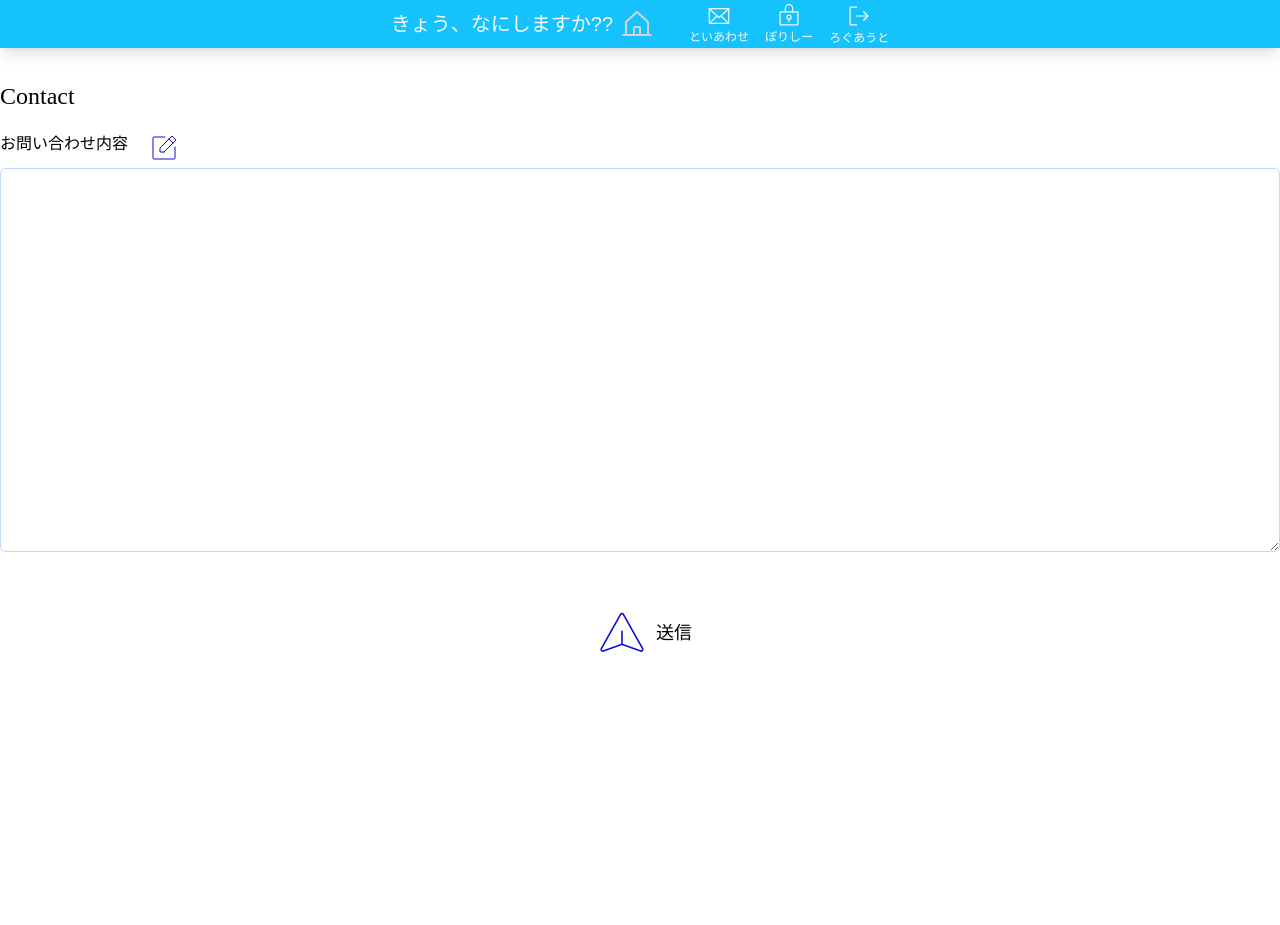
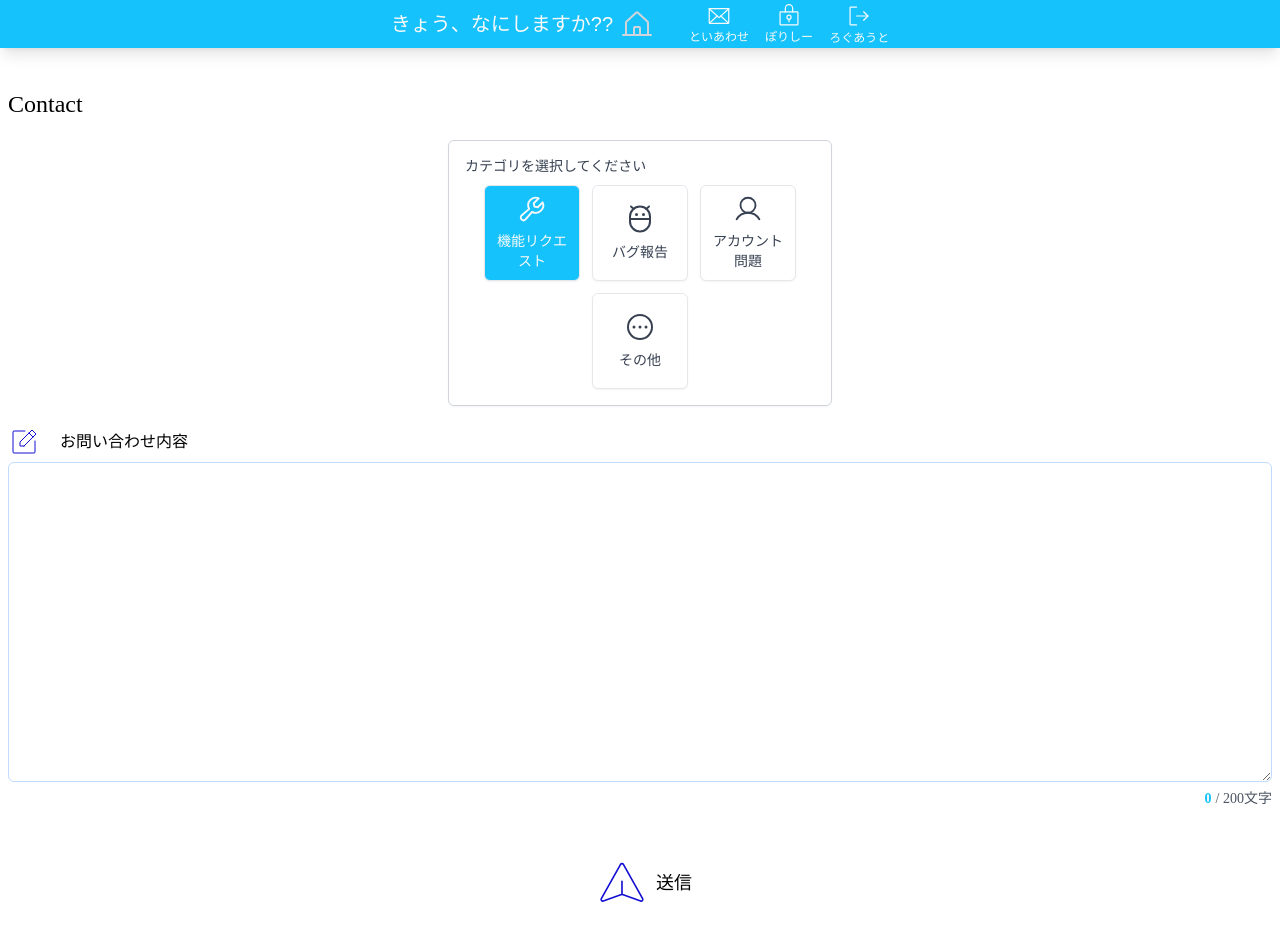
Before and after one commit to snrnapa/todo-everyone-react, a React (Vite) app: page /contact in a window 1280 px wide. Before the commit the page ends 800 px from the top, so only its background shows below. Built offline with nearby package versions, Linux system fonts and the light colour scheme; a web font is replaced by a local one.

Commit message:
問い合わせにカテゴリを追加した

```diff
--- /dev/null
+++ b/src/components/button/ContactCategoryButton.tsx
@@ -0,0 +1,44 @@
+import { BugDroid, DotsThreeCircle, User, Wrench } from 'phosphor-react';
+import React, { useState } from 'react';
+
+interface ContactCategoryButtonProps {
+    selectedCategory: string;
+    // setSelectedCategory: () => void;
+    onSelected: (category: string) => void;
+}
+
+
+const ContactCategoryButton: React.FC<ContactCategoryButtonProps> = ({ selectedCategory: selectedCategory, onSelected: onSelected }) => {
+
+    const iconSize: number = 32
+
+    const categories = [
+        { value: 'feature-request', label: '機能リクエスト', icon: <Wrench size={iconSize} /> },
+        { value: 'bug-report', label: 'バグ報告', icon: <BugDroid size={iconSize} /> },
+        { value: 'account-issue', label: 'アカウント問題', icon: <User size={iconSize} /> },
+        { value: 'other', label: 'その他', icon: <DotsThreeCircle size={iconSize} /> },
+    ]
+
+    return (
+        <div className="max-w-sm mx-auto my-10 p-4 border border-gray-300 rounded-md shadow-sm">
+            <label className="block text-sm font-medium text-gray-700 mb-2">
+                カテゴリを選択してください
+            </label>
+            <div className="flex flex-wrap gap-3 justify-center">
+                {categories.map((category) => (
+                    <button
+                        key={category.value}
+                        onClick={() => onSelected(category.value)}
+                        className={`flex flex-col items-center justify-center w-24 h-24 p-2 border rounded-md shadow-sm transition-transform transform hover:scale-105
+                ${selectedCategory === category.value ? 'bg-personaBlue text-personaTextWhite' : 'bg-white text-gray-700'}`}
+                    >
+                        {category.icon}
+                        <span className="mt-2 text-sm">{category.label}</span>
+                    </button>
+                ))}
+            </div>
+        </div>
+    )
+}
+
+export default ContactCategoryButton
--- a/src/pages/Contact.tsx
+++ b/src/pages/Contact.tsx
@@ -2,6 +2,8 @@ import { useForm, SubmitHandler } from 'react-hook-form';
 import { NotePencil, PaperPlane } from 'phosphor-react';
 import { IconButton } from '@mui/material';
 import { showErrorAlert, showSuccessAlert } from '../model/Utils';
+import ContactCategoryButton from '../components/button/ContactCategoryButton';
+import { useState } from 'react';
 
 type ContactInput = {
   context: string;
@@ -12,13 +14,23 @@ const Contact = () => {
   const firebaseUserId = localStorage.getItem('firebaseUserId')
   const firebaseToken = localStorage.getItem('firebaseToken')
 
+  const [selectedCategory, setSelectedCategory] = useState<string>('feature-request')
+  const [context, setContext] = useState<string>('')
+  const handleCategoryClick = (category: string) => {
+    setSelectedCategory(category === selectedCategory ? '' : category)
+  }
+
+  const handleContextChange = (event: React.ChangeEvent<HTMLTextAreaElement>) => {
+    setContext(event.target.value)
+  }
+
   const onSubmit: SubmitHandler<ContactInput> = async (data) => {
     if (firebaseUserId && firebaseToken) {
       const contactData = {
         user_id: firebaseUserId,
         text: data.context,
+        category: selectedCategory
       };
-      console.log(contactData)
       try {
         const response = await fetch('http://localhost:8080/v1/contact', {
           method: 'POST',
@@ -29,7 +41,6 @@ const Contact = () => {
           body: JSON.stringify(contactData),
         });
         showSuccessAlert('送信成功', '問い合わせ内容の送信に成功しました')
-
       } catch (error) {
         console.log(error)
         showErrorAlert(
@@ -40,13 +51,14 @@ const Contact = () => {
     }
   };
   return (
-    <div className="flex flex-col justify-center space-y-5">
+    <div className="flex flex-col justify-center space-y-5 p-2">
       <p className="text-2xl">Contact</p>
+      <ContactCategoryButton selectedCategory={selectedCategory} onSelected={handleCategoryClick} />
       <form className="space-y-10" onSubmit={handleSubmit(onSubmit)}>
         <div>
-          <div className="flex space-x-5">
-            <p>お問い合わせ内容</p>
+          <div className="flex space-x-5 items-center">
             <NotePencil size={32} color="#120fd2" weight="thin" />
+            <p>お問い合わせ内容 </p>
           </div>
 
           <textarea
@@ -57,8 +69,18 @@ const Contact = () => {
                 message: '200文字以内で簡潔に書きましょう',
               },
             })}
-            className="border border-blue-200 w-full h-96 rounded-md py-2 px-3 mt-1 focus:outline-none focus:ring focus:border-blue-300 placeholder-blue-400"
+            className="border border-blue-200 w-full h-80 rounded-md py-2 px-3 mt-1 focus:outline-none focus:ring focus:border-blue-300 placeholder-blue-400"
+            value={context}
+            onChange={handleContextChange}
           ></textarea>
+          <div className='flex justify-end space-x-1'>
+            <p className='text-right text-sm text-personaBlue font-bold'>
+              {context.length}
+            </p>
+            <p className='text-right text-sm text-gray-600'>
+              / 200文字
+            </p>
+          </div>
         </div>
         <div className="flex justify-center items-center">
           <IconButton type="submit" onClick={() => { }}>
```
